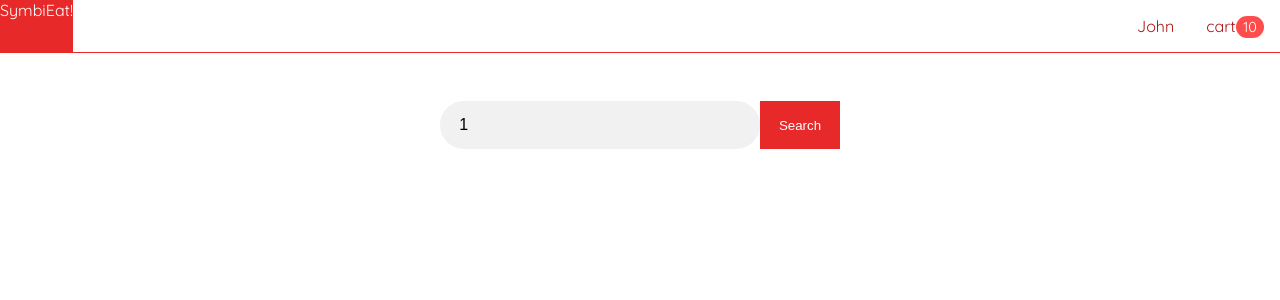
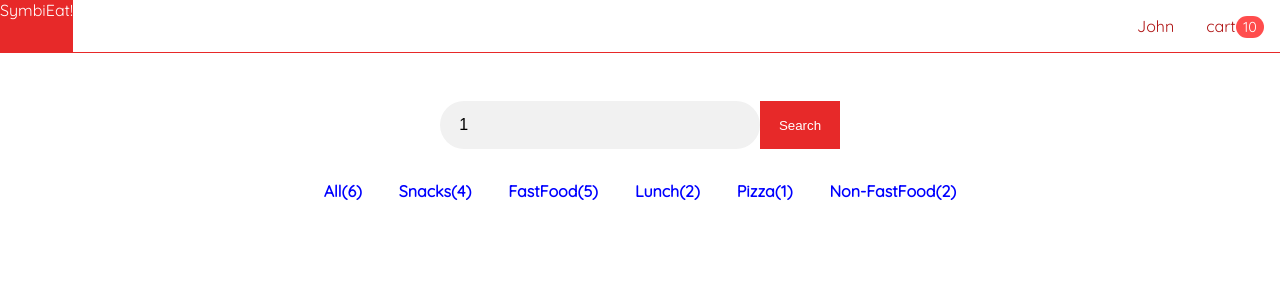
Before and after one commit to prabhat4002/SYMBIEAT-REACT-APP, a React (Create React App) app in the folder frontend/: page /search/1 in a window 1280 px wide. Shown: the top 300 px of the page. Built offline with nearby package versions, Linux system fonts and the light colour scheme.

Commit message:
Added tags bar

```diff
--- a/frontend/src/AppRoutes.js
+++ b/frontend/src/AppRoutes.js
@@ -6,6 +6,7 @@
     <Routes>
         <Route path="/" element={<HomePage/>}/>
         <Route path="/search/:searchTerm" element={<HomePage/>}/>
+        <Route path="/tag/:tag" element={<HomePage/>}/>
     </Routes>
   )
 }
--- /dev/null
+++ b/frontend/src/components/Tags/Tags.js
@@ -0,0 +1,23 @@
+import React from 'react'
+import {Link} from 'react-router-dom';
+import classes from './tags.module.css'
+
+
+export default function Tags({ tags, forFoodPage }) {
+    return (
+    <div
+    className={classes.container}
+    style={{
+        justifyContent: forFoodPage? 'start' : 'center',
+
+    }}
+    >
+    {tags.map(tag => (
+        <Link key={tag.name} to={`/tag/${tag.name}` }>
+            {tag.name}
+            {! forFoodPage && `(${tag.count})`}
+        </Link>
+        ))}
+    </div>
+    );
+}
--- /dev/null
+++ b/frontend/src/components/Tags/tags.module.css
@@ -0,0 +1,12 @@
+
+.container {
+    display: flex;
+    flex-wrap: wrap;
+    }
+
+.container a{
+    padding: 0.3rem 1rem;
+    margin: 0.2rem 0.15rem;
+    font-weight: 600;
+    color: blue;
+    }
--- a/frontend/src/data.js
+++ b/frontend/src/data.js
@@ -66,3 +66,13 @@
       tags: ['Pasta', 'Dinner'],
     },
   ];
+
+
+  export const sample_tags=[
+    {name:'All', count:6},
+    {name:'Snacks', count:4},
+    {name:'FastFood', count:5},
+    {name:'Lunch', count:2},
+    {name:'Pizza', count:1},
+    {name:'Non-FastFood', count:2},
+  ];
--- a/frontend/src/pages/Home/HomePage.js
+++ b/frontend/src/pages/Home/HomePage.js
@@ -1,30 +1,41 @@
 import React, {useEffect,useReducer} from 'react'
 import Thumbnails from '../../components/Thumbnails/Thumbnails';
-import {getAll, search} from '../../services/foodService';
+import {getAll, getAlltags, getAllByTag,search} from '../../services/foodService';
 import{useParams} from 'react-router-dom';
 import Search from '../../components/Search/Search';
+import Tags from '../../components/Tags/Tags';
 
 
-const initialState = { foods: [] };
+const initialState = { foods: [] , tags:[]};
 const reducer = (state, action) => {
     switch (action.type) {
         case 'FOODS_LOADED':
             return {... state, foods: action.payload };
+        case 'TAGS_LOADED':
+            return {... state, tags: action.payload };
         default:
             return state;
     }
 };
 export default function HomePage() {
     const [state, dispatch] = useReducer (reducer, initialState);
-    const {foods } = state;
-    const {searchTerm}=useParams();
+    const {foods, tags } = state;
+    const {searchTerm, tag}=useParams();
     useEffect(()=>{
-        const loadFoods=searchTerm? search(searchTerm):getAll();
+        getAlltags().then(tags=>dispatch({type:"TAGS_LOADED",payload:tags}));
+
+        const loadFoods=tag
+        ?getAllByTag(tag)
+        :searchTerm
+        ?search(searchTerm)
+        :getAll();
+
         loadFoods.then(foods=>dispatch({type:'FOODS_LOADED',payload: foods}));
 
-    },[searchTerm]);
+    },[searchTerm, tag]);
 return<>
     <Search />
+    <Tags tags={tags} />
     <Thumbnails foods={foods}/>
     </>
 ;
--- a/frontend/src/services/foodService.js
+++ b/frontend/src/services/foodService.js
@@ -1,4 +1,5 @@
 import {sample_foods} from '../data'
+import {sample_tags} from '../data'
 
 export const getAll=async()=>sample_foods;
 
@@ -7,3 +8,10 @@
     sample_foods.filter(item =>
     item.name.toLowerCase().includes (searchTerm.toLowerCase())
 );
+
+export const getAlltags=async()=>sample_tags;
+
+export const getAllByTag=async tag=>{
+    if(tag=='All') return getAll();
+    return sample_foods.filter(item=>item.tags?.includes(tag));
+}
```
